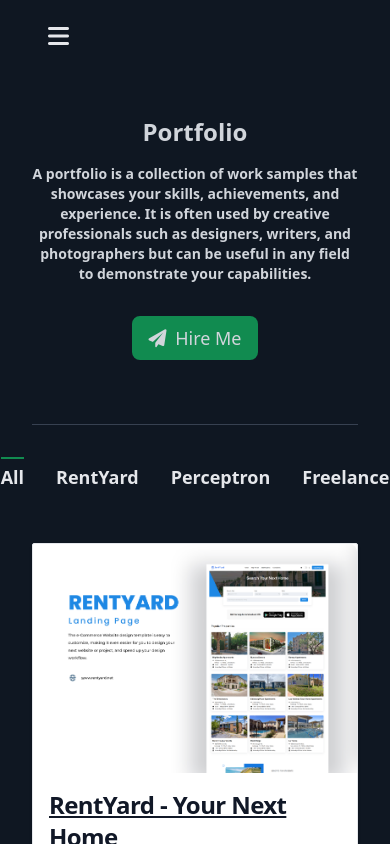
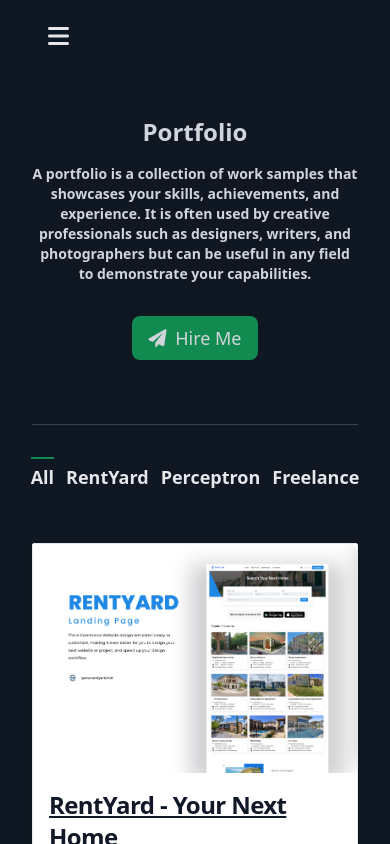
Before and after one commit to ShakhawatHossainShopon/shakhawatsportfolio, a React (Vite) app: page /projects in a window 390 px wide. Shown: the top 844 px of the page. Built offline with nearby package versions, Linux system fonts and the light colour scheme.

Commit message:
sidebar issue fixed

```diff
--- a/src/Components/Sidebar.jsx
+++ b/src/Components/Sidebar.jsx
@@ -5,7 +5,7 @@
     <>
       <div
         className={`col-span-2 bg-third text-gray-200 p-6 text-center h-[180vh] lg:h-full ${
-          toggle ? "absolute z-50  h-full transition-all duration-700" : ""
+          toggle ? "absolute z-50  h-[1200px] transition-all duration-700" : ""
         }
         `}
       >
@@ -14,7 +14,7 @@
             onClick={onClick}
             className="text-3xl mx-4 mb-4 cursor-pointer lg:hidden block"
           >
-            <i className="fa-solid fa-bars mt-6"></i>
+            <i className="fa-solid fa-close mt-6"></i>
           </span>
         </div>
 
--- a/src/Pages/components/Project.jsx
+++ b/src/Pages/components/Project.jsx
@@ -3,7 +3,7 @@
   console.log(products);
 
   return (
-    <div className="grid md:grid-cols-2 grid-cols-1  py-12 gap-4">
+    <div className="grid xl:grid-cols-2 grid-cols-1  py-12 gap-4">
       {products.map((value, index) => {
         return <PorjectCard data={value} key={index} />;
       })}
--- a/src/Pages/components/ProjectCategory.jsx
+++ b/src/Pages/components/ProjectCategory.jsx
@@ -7,7 +7,7 @@
 
   return (
     <div className="flex justify-center pt-8">
-      <div className="flex gap-8">
+      <div className="flex gap-3 md:gap-8">
         {categories.map((category, index) => (
           <button
             key={index}
```
